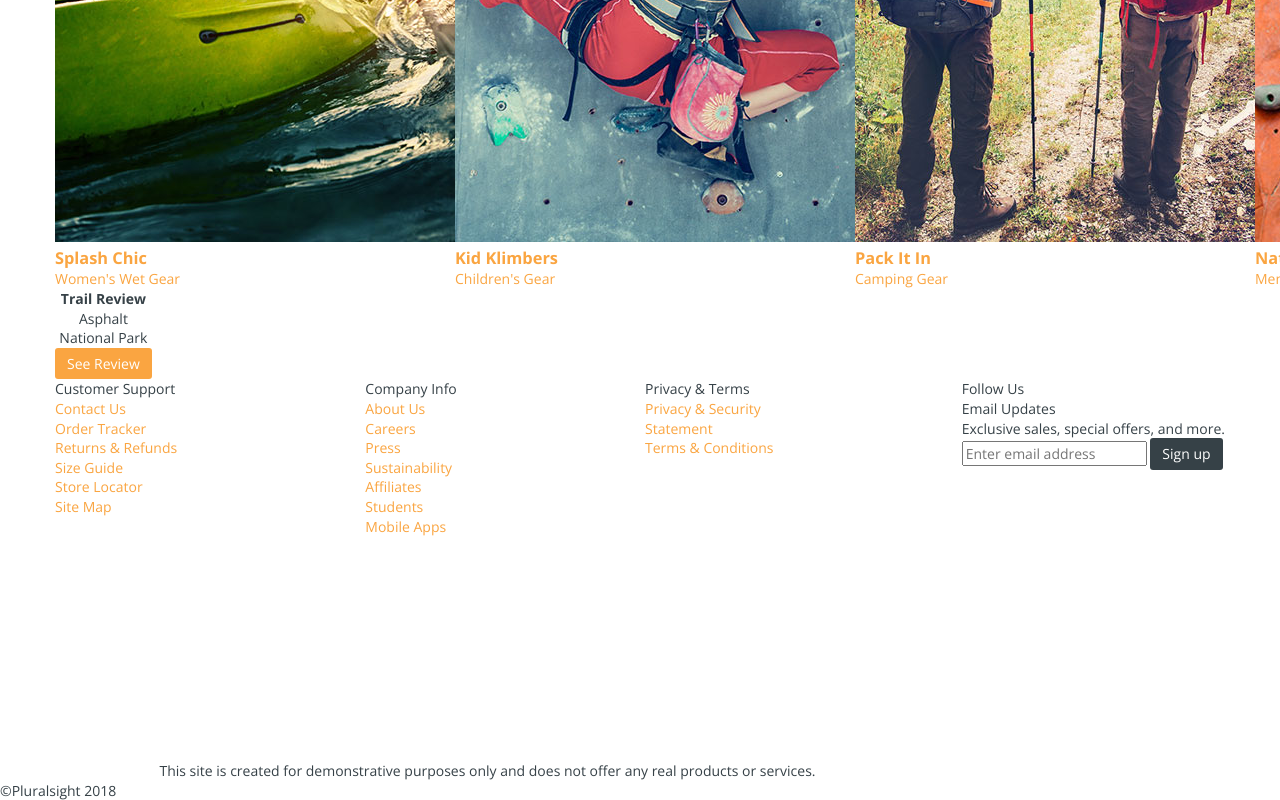
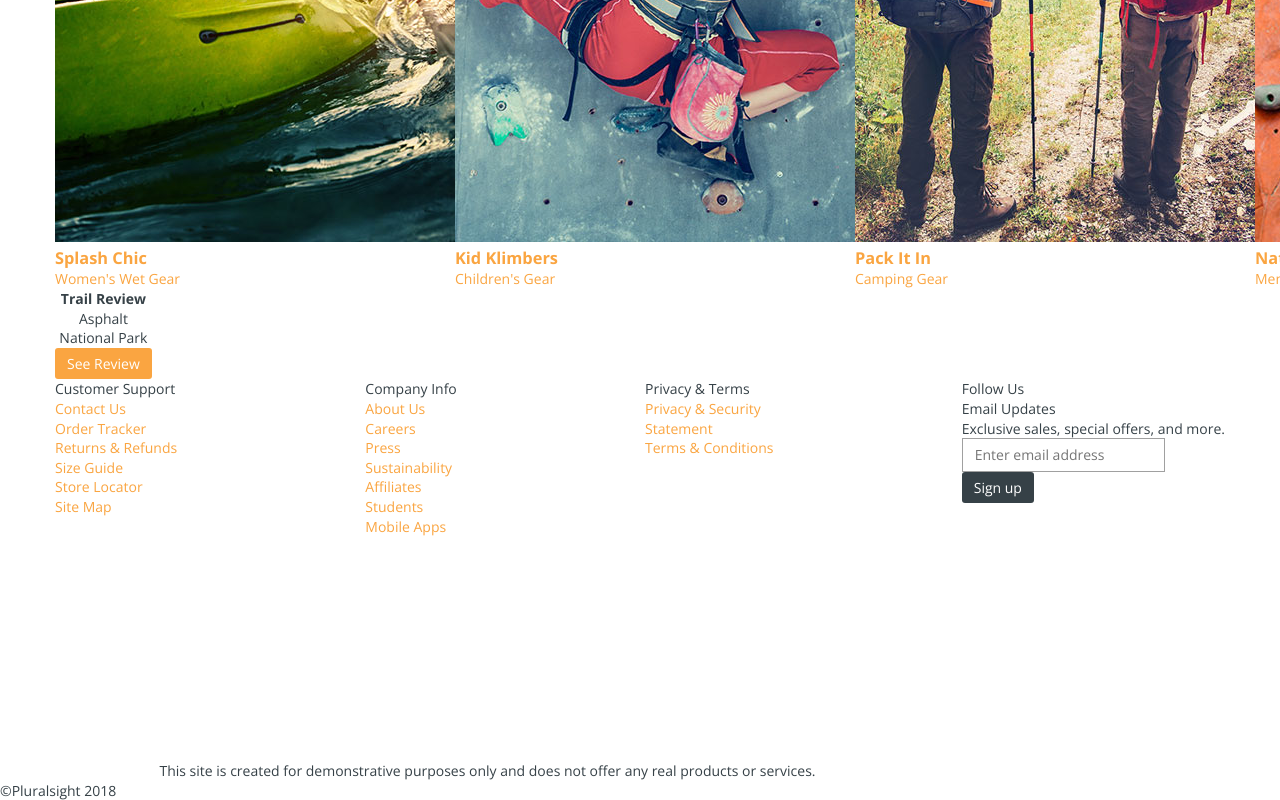
Before and after one commit to 47analogy/rock-climbing-landing-page, a website: page index.html in a window 1280 px wide. Shown: the part 1032-1832 px from the top of the page. Drawn offline with nearby package versions, Linux system fonts and the light colour scheme.

Commit message:
add form control class

```diff
--- a/css/main.css
+++ b/css/main.css
@@ -86,3 +86,11 @@ section {
   color: #ffffff;
   background: #364147;
 }
+
+.form-control {
+  display: block;
+  padding: 6px 12px;
+  border: 1px solid #a0a0a0;
+  color: #8598a2;
+  line-height: 1.4;
+}
--- a/index.html
+++ b/index.html
@@ -168,7 +168,11 @@
           <div>
             <div>Email Updates</div>
             <div>Exclusive sales, special offers, and more.</div>
-            <input type="text" placeholder="Enter email address" />
+            <input
+              class="form-control"
+              type="text"
+              placeholder="Enter email address"
+            />
             <button class="btn btn-primary">Sign up</button>
           </div>
         </div>
```
